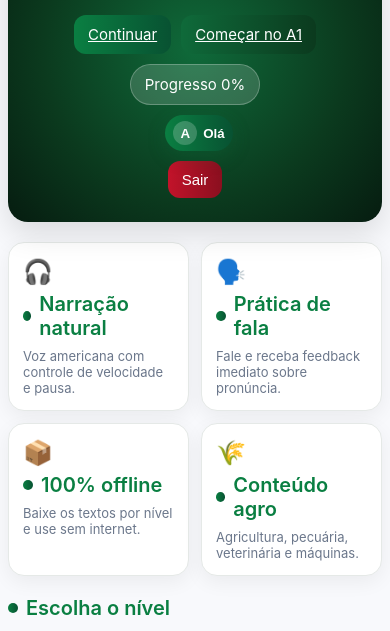
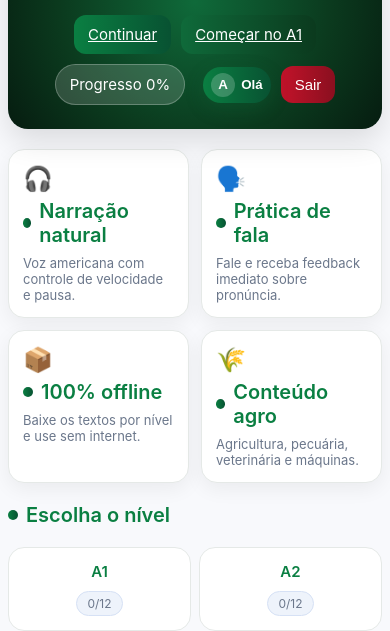
Before and after one commit to Devkardec/AgroEnglish, a plain HTML site: page index.html in a window 390 px wide. Shown: the part 225-856 px from the top of the page. Drawn offline with Linux system fonts and the light colour scheme; no server answers.

Commit message:
perfil centro

```diff
--- a/src/styles/styles.css
+++ b/src/styles/styles.css
@@ -187,7 +187,7 @@ input[type="range"] { width:100%; }
   .user-badge-btn .name { display:inline }
   .user-menu { min-width:140px }
   .hero .cta { justify-content:center }
-  .user-actions { flex-direction:column; align-items:center; width:100% }
+  .user-actions { flex-direction:row; align-items:center }
   .user-badge-inline { margin-left:0 }
 }
 
```
